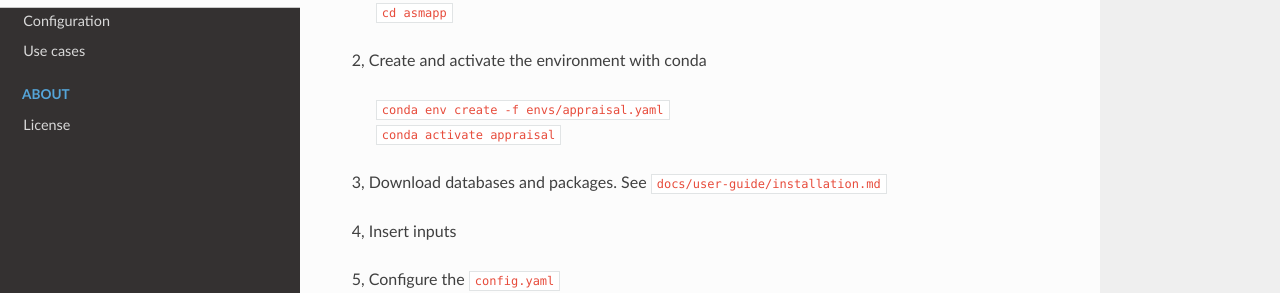
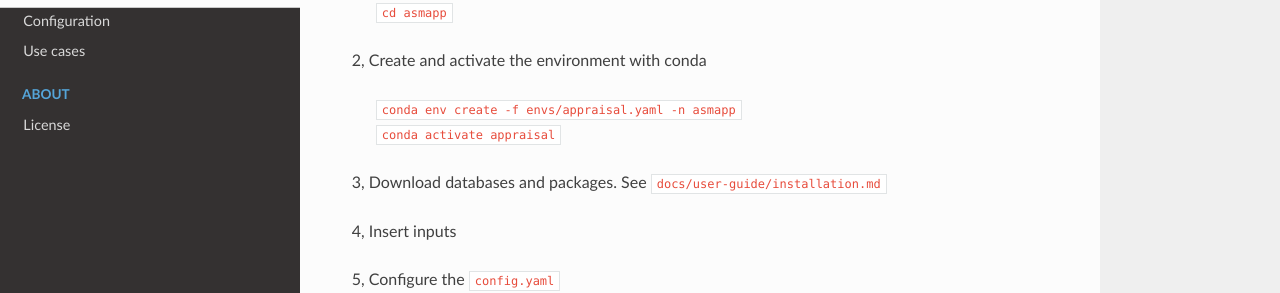
Before and after one commit to mrmrwinter/asmapp, an MkDocs documentation site: the page built from docs/user-guide/quick-start.md, in a window 1280 px wide. Shown: the part 233-526 px from the top of the page. Built offline with MkDocs 1.6.1, drawn with Linux system fonts in a browser that asks for light colours; nearby versions of some CDN libraries.

Commit message:
Update quick-start.md

```diff
--- a/docs/user-guide/quick-start.md
+++ b/docs/user-guide/quick-start.md
@@ -5,7 +5,7 @@
 > `cd asmapp`
 
 2, Create and activate the environment with conda
-> `conda env create -f envs/appraisal.yaml`
+> `conda env create -f envs/appraisal.yaml -n asmapp`
 > `conda activate appraisal`
 
 3, Download databases and packages. See `docs/user-guide/installation.md`
```
